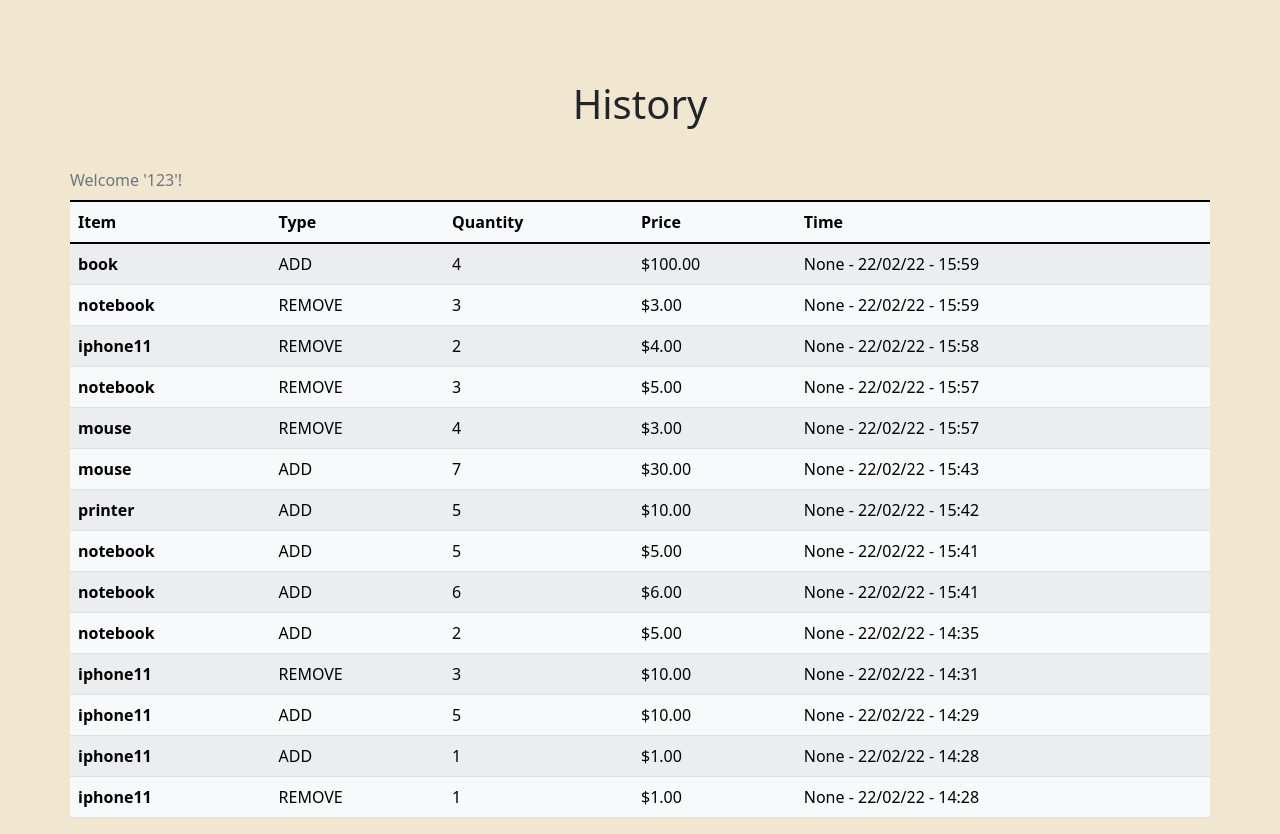
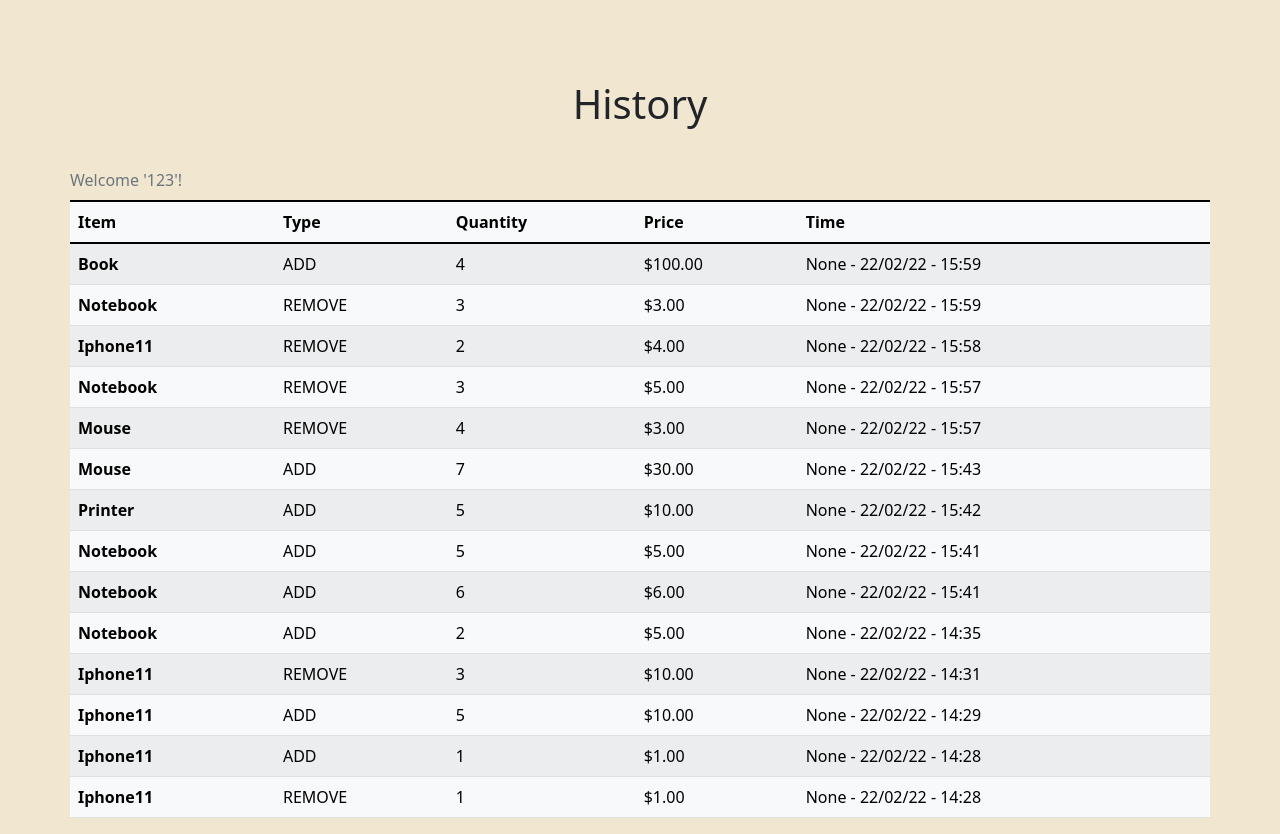
Before and after one commit to PedrobyJoao/MyStorage, a Flask app: page /history in a window 1280 px wide. Shown: the part 80-914 px from the top of the page. Run offline with Flask 2, Linux system fonts and the light colour scheme; a user stored in the database is signed in; data comes from the database, SQL or seed files in the repository.

Commit message:
Case insensitive and capitalization

```diff
--- a/app/templates/history.html
+++ b/app/templates/history.html
@@ -25,7 +25,7 @@
                     {% if empty == False %}
                     {% for row in user_history %}
                         <tr>
-                            <th scope="row">{{ row.item }}</th>
+                            <th scope="row" style="text-transform: capitalize;">{{ row.item }}</th>
                             <td style="text-transform:uppercase;">{{ row.type }}</td>
                             <td>{{ row.quantity }}</td>
                             <td>{{ row.price | usd }}</td>
--- a/app/templates/storage.html
+++ b/app/templates/storage.html
@@ -24,7 +24,7 @@
                     {% for item in user_storage %}
                     {% include 'includes/modal_storage.html' %}
                         <tr>
-                            <th scope="row" id="item_Row">{{ item.item }}</th>
+                            <th scope="row" id="item_Row" style="text-transform: capitalize;">{{ item.item }}</th>
                             <td class="td-secondchild" style="text-align: center;">{{ item.quantity }}</td>
                             <td class="td-lastchild">
                                     <div class="input-group input-group-sm mb-3">
```
